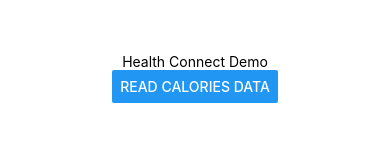
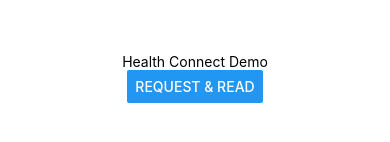
Before and after one commit to Pawwel3l/ecg_app, a React Native app: screen / in a window 390 px wide. Shown: the part 344-486 px from the top of the page. Built offline with nearby package versions, Linux system fonts and the light colour scheme.

Commit message:
android prem fix

```diff
--- a/App.js
+++ b/App.js
@@ -1,50 +1,65 @@
-import React, { useEffect } from 'react';
+import React from 'react';
 import { Button, View, Text } from 'react-native';
 import {
   initialize,
   requestPermission,
+  getGrantedPermissions,
   readRecords,
 } from 'react-native-health-connect';
 
 export default function App() {
   const readSampleData = async () => {
     try {
-      // 1️⃣ Инициализация Health Connect клиента
-      const isInitialized = await initialize();
-      console.log('Health Connect initialized:', isInitialized);
+      // 1️⃣ Инициализация Health Connect
+      const initialized = await initialize();
+      console.log('✅ Health Connect initialized:', initialized);
 
       // 2️⃣ Запрос разрешений
-      const grantedPermissions = await requestPermission([
+      const permissionsToRequest = [
         { accessType: 'read', recordType: 'ActiveCaloriesBurned' },
-      ]);
+        { accessType: 'read', recordType: 'HeartRate' },
+        { accessType: 'read', recordType: 'Steps' },
+        { accessType: 'read', recordType: 'ExerciseSession' },
+        { accessType: 'read', recordType: 'SleepSession' },
+      ];
 
-      console.log('Granted permissions:', grantedPermissions);
+      await requestPermission(permissionsToRequest);
+      console.log('📌 Requested permissions');
 
-      // 3️⃣ Проверка разрешений
-      if (!grantedPermissions.find(p => p.granted)) {
-        console.warn('Permission not granted for ActiveCaloriesBurned');
+      // 3️⃣ Получение реально выданных разрешений
+      const granted = await getGrantedPermissions();
+      console.log('✅ Granted permissions:', granted);
+
+      // 4️⃣ Проверяем конкретное разрешение ActiveCaloriesBurned
+      const hasCaloriesPermission = granted.some(
+        p => p.accessType === 'read' && p.recordType === 'ActiveCaloriesBurned'
+      );
+
+      if (!hasCaloriesPermission) {
+        console.warn('⚠️ Permission not granted for ActiveCaloriesBurned');
         return;
       }
 
-      // 4️⃣ Чтение данных
-      const result = await readRecords('ActiveCaloriesBurned', {
+      // 5️⃣ Чтение данных
+      const records = await readRecords('ActiveCaloriesBurned', {
         timeRangeFilter: {
           operator: 'between',
-          startTime: '2023-01-09T12:00:00.405Z',
-          endTime: '2023-01-09T23:53:15.405Z',
+          startTime: '2025-10-25T00:00:00.000Z',
+          endTime: '2025-10-31T23:59:59.999Z',
         },
       });
 
-      console.log('Records:', result.records);
+      console.log('🔥 ActiveCaloriesBurned Records:', records.records);
+
     } catch (error) {
-      console.error('Error reading Health Connect data:', error);
+      console.error('❌ Error reading Health Connect data:', error);
     }
   };
 
   return (
     <View style={{ flex: 1, justifyContent: 'center', alignItems: 'center' }}>
       <Text>Health Connect Demo</Text>
-      <Button title="Read Calories Data" onPress={readSampleData} />
+      <Button title="Request & Read" onPress={readSampleData} />
     </View>
   );
 }
--- a/app.json
+++ b/app.json
@@ -14,7 +14,12 @@
       ]
     ],
     "android": {
-      "package": "com.anonymous.myapp"
+      "package": "com.anonymous.myapp",
+      "permissions": [
+        "android.permission.HEALTH_READ_STEPS",
+        "android.permission.HEALTH_WRITE_STEPS",
+        "android.permission.HEALTH_READ_ACTIVE_CALORIES_BURNED"
+      ]
     }
   }
 }
```
Also changed, not shown: 1 other file (tests, documents, lock files or other folders).
